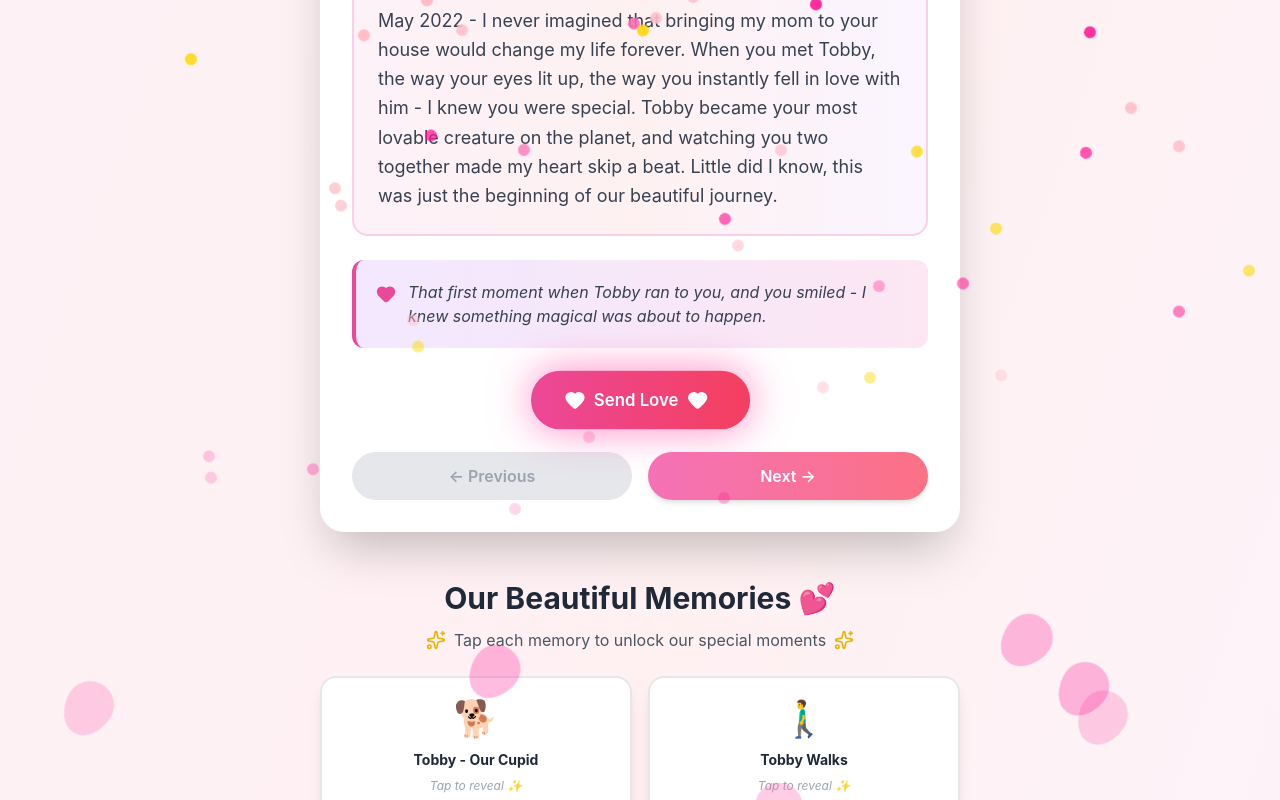
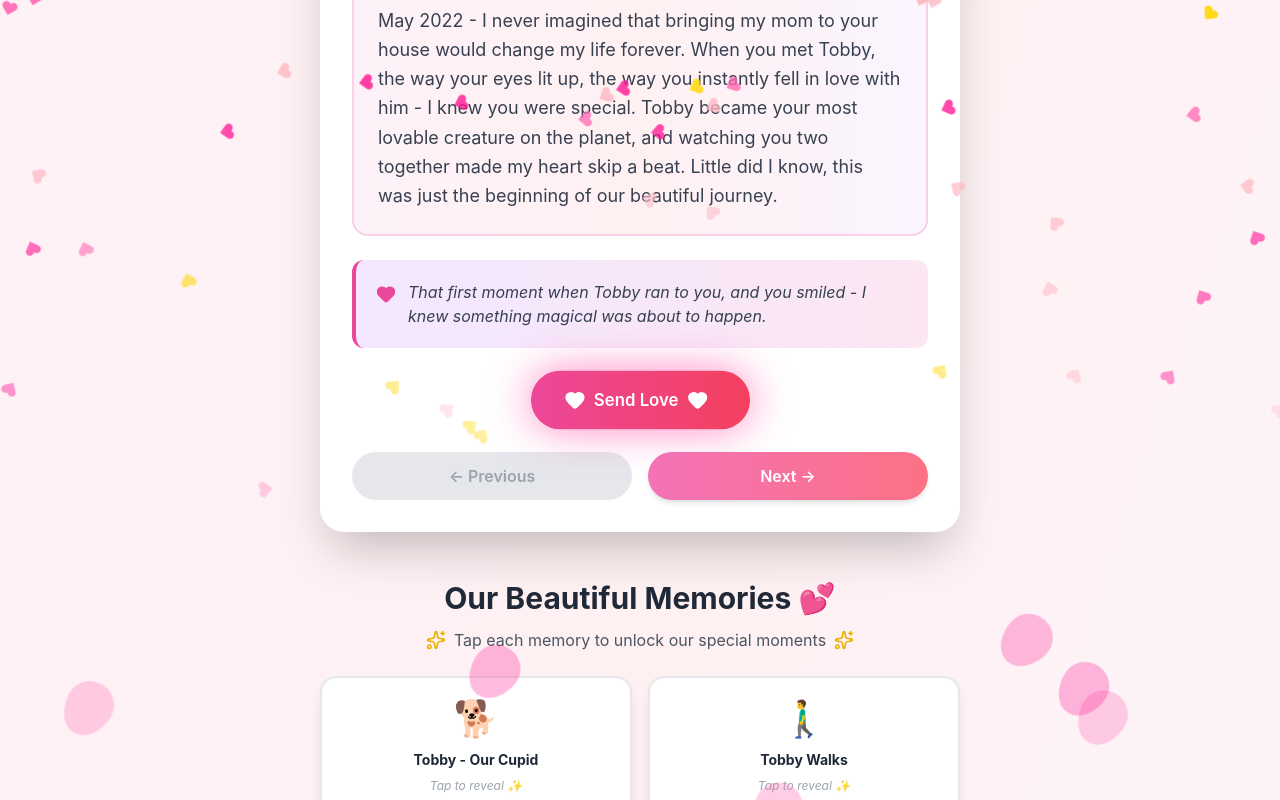
Before and after one commit to Rush2210/birthday-app, a React (Create React App) app: page / in a window 1280 px wide. Both pictures are taken after a click on the button "Send Love". Shown: the part 1123-1923 px from the top of the page. Built offline with nearby package versions, Linux system fonts and the light colour scheme.

Commit message:
Change confetti to hearts

```diff
--- a/src/App.jsx
+++ b/src/App.jsx
@@ -749,7 +749,7 @@ export default function VidhiBirthdayWebsite() {
       {showConfetti && [...Array(50)].map((_, i) => (
           <div
             key={i}
-          className="absolute animate-confetti"
+            className="absolute animate-confetti text-center"
             style={{
               left: `${Math.random() * 100}%`,
               top: '-10%',
@@ -758,11 +758,16 @@ export default function VidhiBirthdayWebsite() {
             }}
           >
             <div
-            className="w-3 h-3 rounded-full"
+              className="inline-block"
               style={{
-              backgroundColor: ['#FF69B4', '#FFB6C1', '#FFC0CB', '#FF1493', '#FFD700'][Math.floor(Math.random() * 5)]
+                color: ['#FF69B4', '#FFB6C1', '#FFC0CB', '#FF1493', '#FFD700'][Math.floor(Math.random() * 5)],
+                fontSize: '18px',
+                lineHeight: 1,
+                transform: `rotate(${Math.floor(Math.random() * 40) - 20}deg)`
               }}
-          />
+            >
+              ❤
+            </div>
           </div>
         ))}
     </div>
```
Lines whose indentation alone changed are shown as unchanged.
